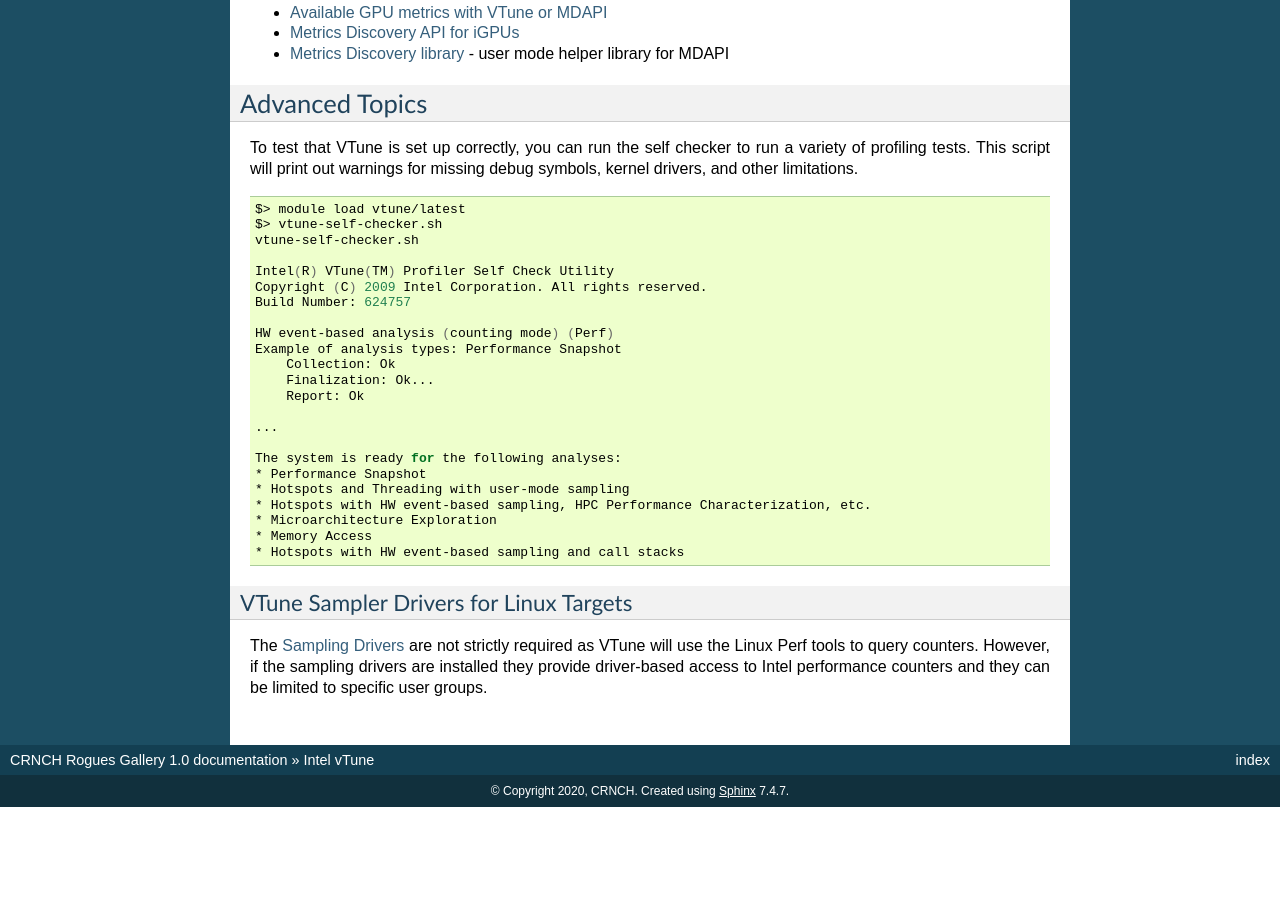
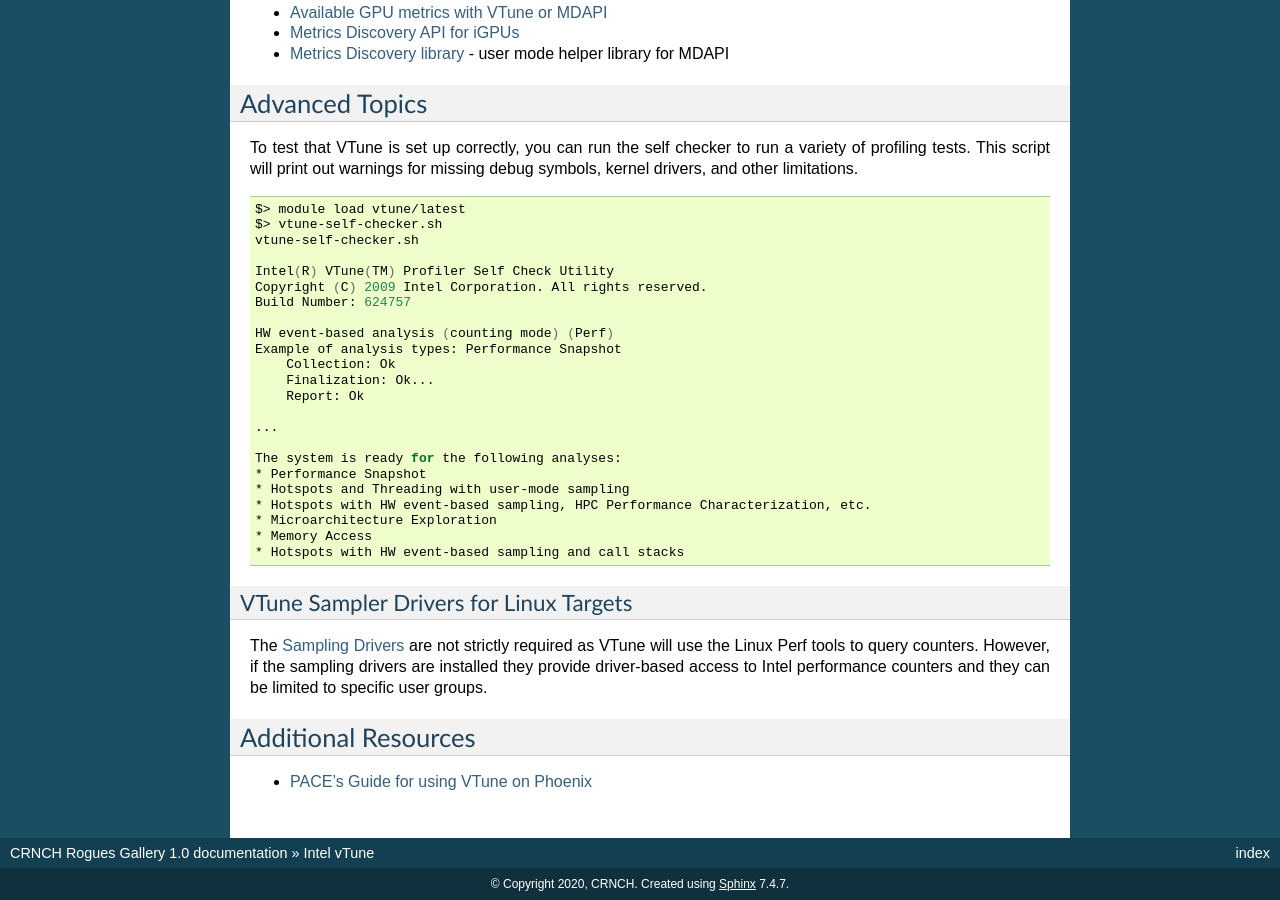
Before and after one commit to gt-crnch-rg/read-the-docs, a Sphinx documentation site: the page built from docs/tools/vtune-profiler.rst, in a window 1280 px wide and 900 px high, scrolled down 1229 px. Built offline with Sphinx 7.4.7, drawn with Linux system fonts in a browser that asks for light colours; pages that are not in the unit, such as notebooks, are missing from menus; before the commit the page ends 2036 px from its top, so only the background shows below that.

Commit message:
Update vtune-profiler.rst

```diff
--- a/docs/tools/vtune-profiler.rst
+++ b/docs/tools/vtune-profiler.rst
@@ -100,3 +100,8 @@
 VTune Sampler Drivers for Linux Targets
 ~~~~~~~~~~~~~~~~~~~~
 The `Sampling Drivers <https://software.intel.com/content/www/us/en/develop/documentation/vtune-help/top/installation/sep-driver.html>`__ are not strictly required as VTune will use the Linux Perf tools to query counters. However, if the sampling drivers are installed they provide driver-based access to Intel performance counters and they can be limited to specific user groups.
+
+
+Additional Resources
+--------------------
+- `PACE's Guide for using VTune on Phoenix <https://docs.pace.gatech.edu/slurm-software/vtune/>`__
```
